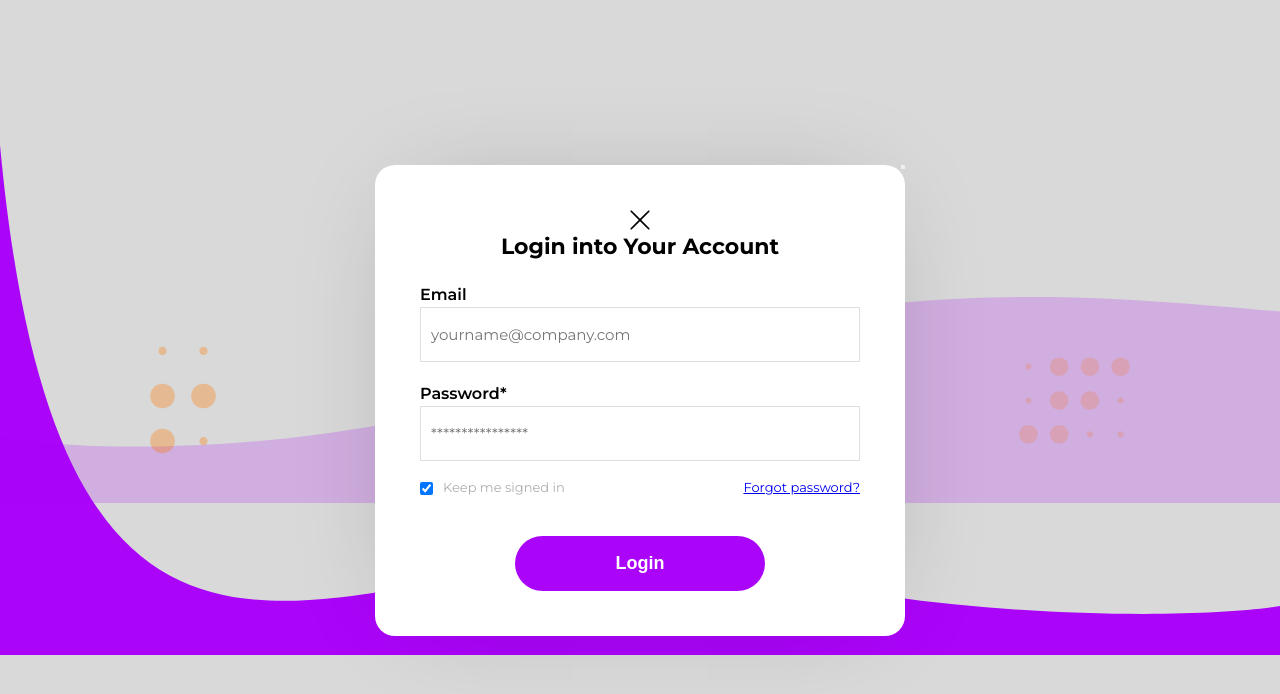
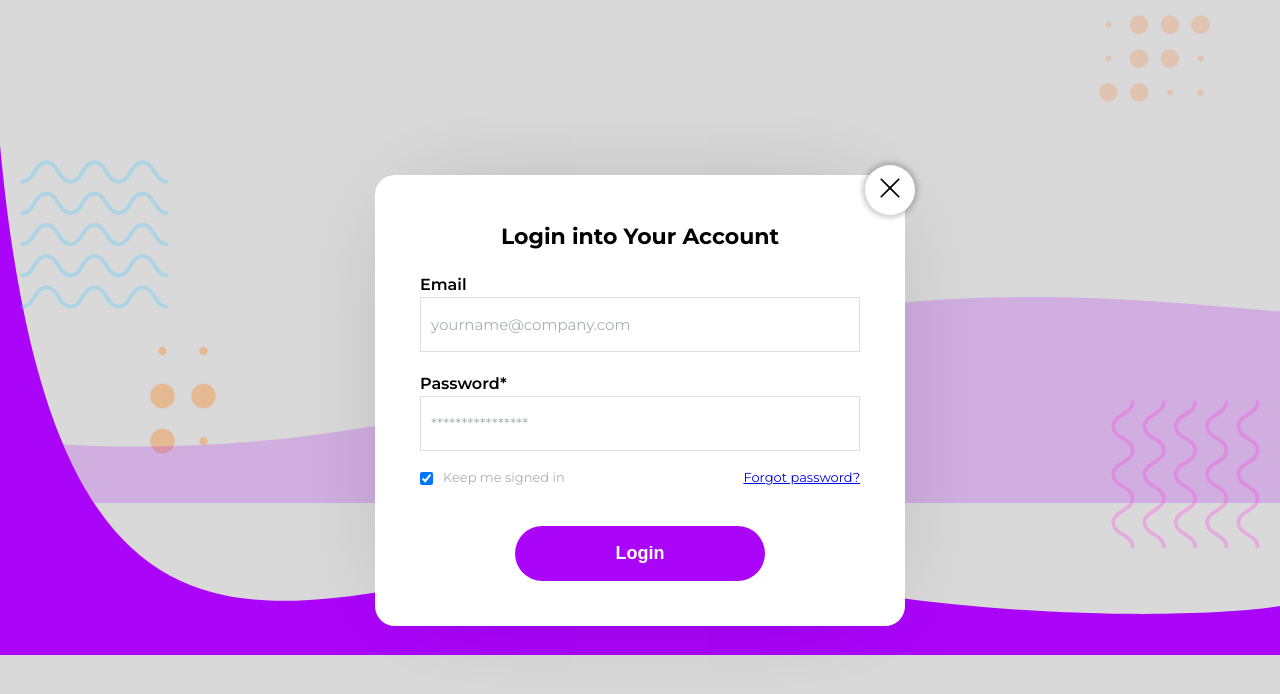
Before and after one commit to Andy-Dev91/codeup-web-exercises, a plain HTML site: page index.html in a window 1280 px wide. Drawn offline with Linux system fonts and the light colour scheme.

Commit message:
final touches on positioning exercise

```diff
--- a/css/layout.css
+++ b/css/layout.css
@@ -14,11 +14,6 @@
 .page-wrapper.align-center {
     align-items: center;
 }
-.background-svg {
-    position: absolute;
-    z-index: -2;
-}
-
 
 /*
     The "container", sometimes referred to as a "section", is a container
--- a/css/styles.css
+++ b/css/styles.css
@@ -2,9 +2,11 @@
 body {
     font-family: 'Montserrat', sans-serif;
 }
+
 .page-wrapper {
     background-color: #D9D9D9;
 }
+
 .container.login {
     background-color: #FFFFFF;
     border-radius: 20px;
@@ -29,7 +31,7 @@ input {
     font-size: 15px;
 }
 
-input:placeholder {
+input::placeholder {
     color: #ABAFB3;
 }
 
@@ -74,31 +76,45 @@ button.btn.btn-login {
     flex: 0 1 auto;
     min-width: 250px;
 }
-.page-wrapper>img {
+
+.page-wrapper > img {
     position: absolute;
 }
-img[src='img/footer-wave-top.svg']
-img[src='img/footer-wave-bottom.svg'] {
+
+img[src='images/footer-wave-bottom.svg'],
+img[src='images/footer-wave-top.svg'] {
+    bottom: 0;
     width: 100%;
-    bottom: 0;
 }
-img[src='img/dots-1.svg'] {
-    left: 150px
+
+img[src*='dots-1'] {
+    left: 150px;
 }
-img[src='img/dots-2.svg'] {
-    right: 150px
+
+img[src*='dots-2'] {
+    top: 15px;
+    right: 70px;
 }
-img[src='wavy-lines-1.svg'] {
+
+img[src*='wavy-lines-1'] {
     left: 20px;
-    top:160px;
+    top: 160px;
 }
-img[src='wavy-lines-2.svg'] {
+
+img[src*='wavy-lines-2'] {
     right: 20px;
-    top: 160px;
+    top: 400px;
 }
 
 .container>button {
     position: absolute;
-    top: 0%;
-    right: 0px;
+    top: -10px;
+    right: -10px;
+    border-radius: 100%;
+    width: 50px;
+    height: 50px;
+    background: white;
+    border: 0;
+    /* used https://www.cssmatic.com/box-shadow */
+    box-shadow: 0px 0px 5px 3px rgba(0,0,0,0.2);
 }
--- a/index.html
+++ b/index.html
@@ -17,17 +17,16 @@
 </head>
 <body>
 <div class="page-wrapper justify-center align-center">
-        <img src="img/wavy-lines-1.svg" class="background-svg-wavy-lines-1" alt="Wavy Lines 1">
-        <img src="img/wavy-lines-2.svg" class="background-svg-wavy-lines-2" alt="Wavy Lines 2">
-        <img src="img/footer-wave-top.svg" class="footer-wave-top" alt="Footer Wave Top">
-        <img src="img/footer-wave-bottom.svg" class="footer-wave-bottom" alt="Footer Wave Bottom">
-        <img src="img/dots-1.svg" class="dots-1" alt="Dots 1">
-        <img src="img/dots-2.svg" class="dots-2" alt="Dots 2">
     <!-- ADD ABSOLUTE POSITIONED IMAGES HERE -->
+    <img src="img/dots-1.svg" alt="">
+    <img src="img/dots-2.svg" alt="">
+    <img src="img/footer-wave-bottom.svg" alt="">
+    <img src="img/footer-wave-top.svg" alt="">
+    <img src="img/wavy-lines-1.svg" alt="">
+    <img src="img/wavy-lines-2.svg" alt="">
     <div class="container login">
         <!-- ADD CANCEL BUTTON HERE -->
-            <button src="img/times-icon.svg"></button>
-            <img src="img/times-icon.svg" class="background-svg-times-icon" alt="Times Icon">
+        <button><img src="img/times-icon.svg" alt=""></button>
         <div class="row">
             <form class="column gap-20" method="POST">
                 <h1>Login into Your Account</h1>
```
Lines whose indentation alone changed are shown as unchanged.
